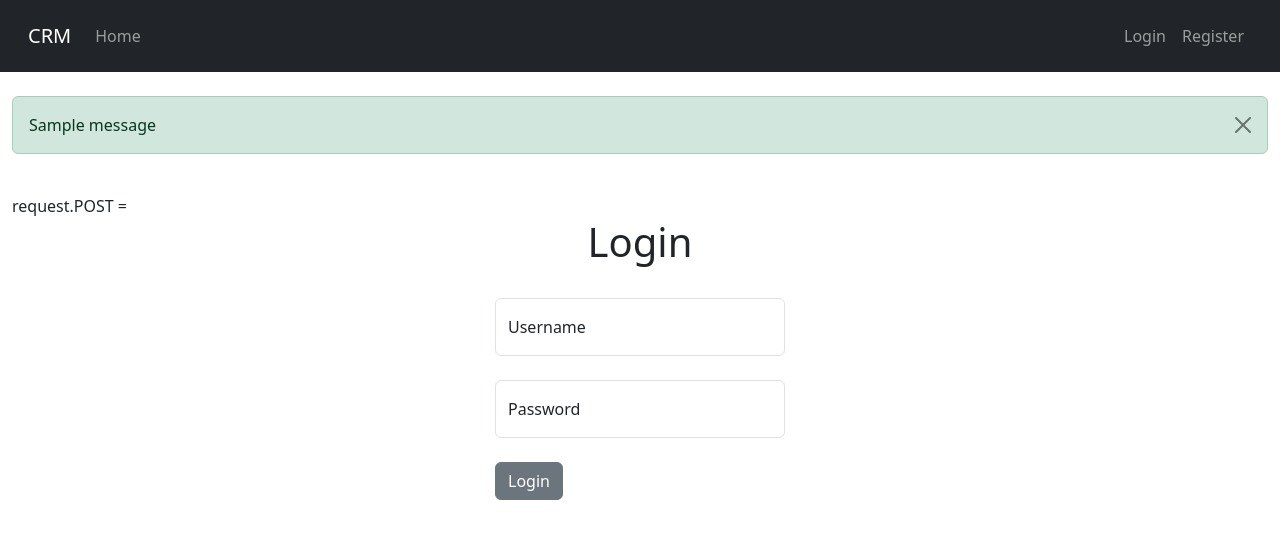
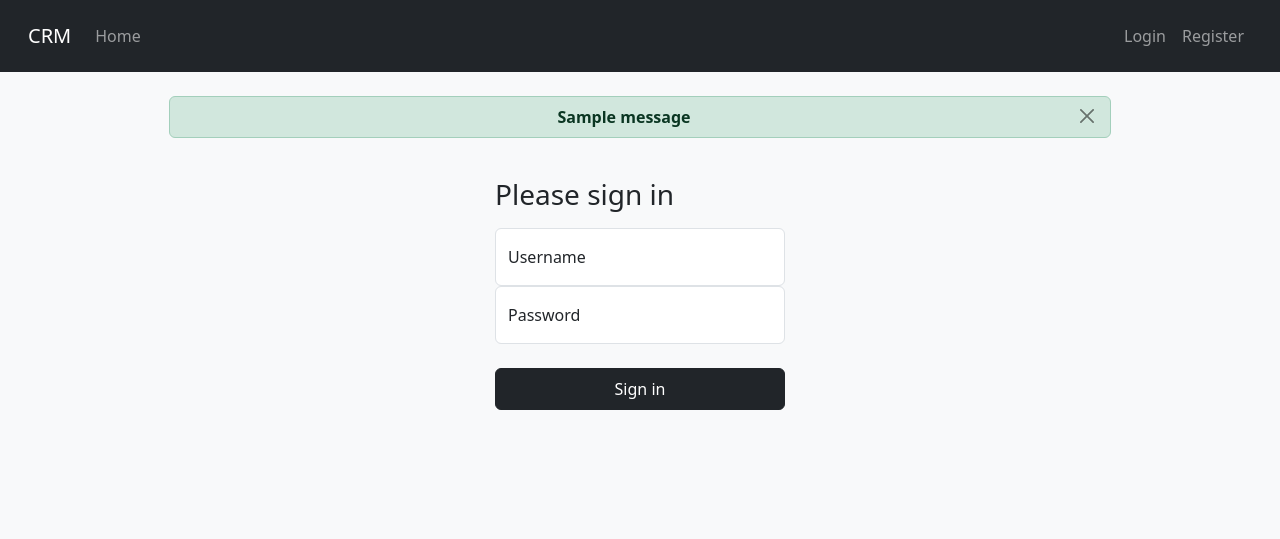
Before and after one commit to mihouami/django-crm-basic, a Django app: page / in a window 1280 px wide. Shown: the top 539 px of the page. Run offline with Django 5.2, Linux system fonts and the light colour scheme; tables that the repository leaves empty hold one stand-in row (values such as "Sample post"); one stand-in notice (Sample message) is shown.

Commit message:
04 Logout users

```diff
--- a/crm/templates/crm/base.html
+++ b/crm/templates/crm/base.html
@@ -15,7 +15,7 @@
     <title>Missing title</title>
     {% endif %}
   </head>
-  <body>
+  <body class="bg-body-tertiary">
     {% include 'crm/navbar.html' %}
     <br />
     {% if messages %} {% include 'crm/messages.html' %} {% endif %}
--- a/crm/templates/crm/home.html
+++ b/crm/templates/crm/home.html
@@ -1,34 +1,8 @@
 {% extends 'crm/base.html' %} {% block content %} {% if user.is_authenticated %}
-<h1>Hello, {{ user }}</h1>
-{% else %} request.POST = {{test}}
+<div class="container text-center"><h1>Hello, {{ user }}</h1></div>
 
-<div class="container w-25">
-  <h1 class="text-center">Login</h1>
-  <br />
-  <form method="POST">
-    {% csrf_token %}
-    <div class="form-floating mb-4">
-      <input
-        type="text"
-        class="form-control"
-        id="floatingInput"
-        placeholder="Username"
-        name="username"
-      />
-      <label for="floatingInput">Username</label>
-    </div>
-    <div class="form-floating mb-4">
-      <input
-        type="password"
-        class="form-control"
-        id="floatingPassword"
-        placeholder="Password"
-        name="password"
-      />
-      <label for="floatingPassword">Password</label>
-    </div>
-    <button type="submit" class="btn btn-secondary">Login</button>
-  </form>
-</div>
+{% else %}
+
+<div class="container w-25">{% include 'crm/login.html' %}</div>
 
 {% endif %} {% endblock %}
--- /dev/null
+++ b/crm/templates/crm/login.html
@@ -0,0 +1,27 @@
+<form method="post">
+  {% csrf_token %}
+  <h1 class="h3 mb-3 fw-normal">Please sign in</h1>
+
+  <div class="form-floating">
+    <input
+      name="username"
+      type="text"
+      class="form-control"
+      id="floatingInput"
+      placeholder="username"
+    />
+    <label for="floatingInput">Username</label>
+  </div>
+  <div class="form-floating">
+    <input
+      name="password"
+      type="password"
+      class="form-control"
+      id="floatingPassword"
+      placeholder="Password"
+    />
+    <label for="floatingPassword">Password</label>
+  </div>
+  <br />
+  <button class="btn btn-dark w-100 py-2" type="submit">Sign in</button>
+</form>
--- a/crm/templates/crm/messages.html
+++ b/crm/templates/crm/messages.html
@@ -1,14 +1,14 @@
-<div class="container-fluid">
+<div class="container-fluid d-flex justify-content-center">
   {% for message in messages %}
-
   <div
-    class="alert alert-{{ message.tags }} alert-dismissible fade show"
+    class="alert alert-{{ message.tags }} alert-dismissible fade show text-center w-75 py-2"
     role="alert"
   >
-    {{ message }}
+    <strong>{{ message }}</strong>
+
     <button
       type="button"
-      class="btn-close"
+      class="btn btn-close btn-sm pb-1"
       data-bs-dismiss="alert"
       aria-label="Close"
     ></button>
--- a/crm/templates/crm/navbar.html
+++ b/crm/templates/crm/navbar.html
@@ -1,6 +1,6 @@
 <nav class="navbar navbar-expand-lg navbar-dark bg-dark p-3">
   <div class="container-fluid">
-    <a class="navbar-brand" href="#">CRM</a>
+    <a class="navbar-brand" href="{% url 'home' %}">CRM</a>
     <button
       class="navbar-toggler"
       type="button"
@@ -15,18 +15,18 @@
     <div class="collapse navbar-collapse" id="navbarNav">
       <ul class="navbar-nav">
         <li class="nav-item">
-          <a class="nav-link" href="#">Home</a>
+          <a class="nav-link" href="{% url 'home' %}">Home</a>
         </li>
       </ul>
 
       <ul class="navbar-nav ms-auto">
         {% if user.is_authenticated %}
         <li class="nav-item">
-          <a class="nav-link" href="#">Logout</a>
+          <a class="nav-link" href="{% url 'logout' %}">Logout</a>
         </li>
         {% else %}
         <li class="nav-item">
-          <a class="nav-link" href="#">Login</a>
+          <a class="nav-link" href="{% url 'home' %}">Login</a>
         </li>
         <li class="nav-item">
           <a class="nav-link" href="#">Register</a>
--- a/crm/urls.py
+++ b/crm/urls.py
@@ -3,4 +3,5 @@ from .views import *
 
 urlpatterns = [
     path("", home, name="home"),
+    path("logout/", logout_user, name='logout'),
 ]
--- a/crm/views.py
+++ b/crm/views.py
@@ -1,10 +1,12 @@
 from django.shortcuts import render, redirect
-from django.contrib.auth import authenticate, login
+from django.contrib.auth import authenticate, login, logout
 from django.contrib import messages
 
 # Create your views here.
 def home(request):
     context = {'title':'Home'}
+    context['request.method'] = request.method
+    context['request'] = request
     if request.method == 'POST':
         username = request.POST['username']
         password = request.POST['password']
@@ -12,8 +14,14 @@ def home(request):
         user = authenticate(request, username=username, password=password)
         if user is not None:
             login(request, user)
-            messages.success(request, "You have been logged In")
+            messages.success(request, "You have been logged In.")
         else:
             messages.warning(request, "There was an error, please try again!")
         return redirect('home')
+
     return render(request, 'crm/home.html', context)
+
+def logout_user(request):
+    logout(request)
+    messages.success(request, "You have been logged Out.")
+    return redirect('home')
```
